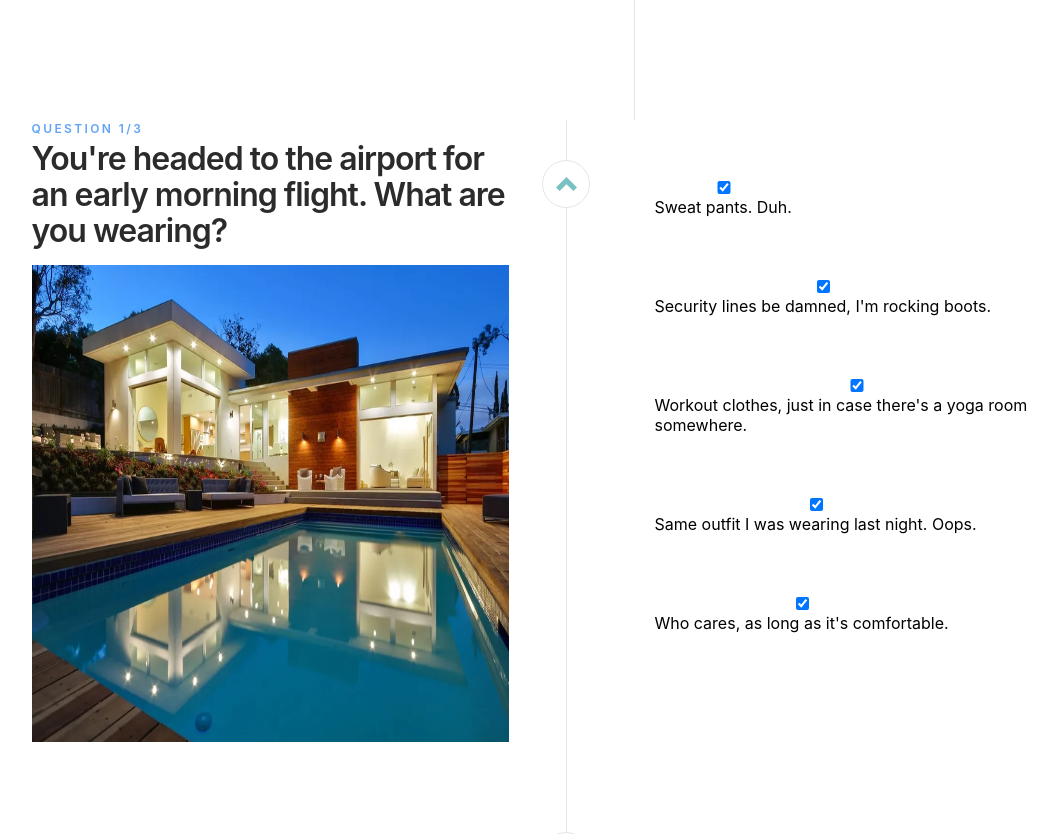
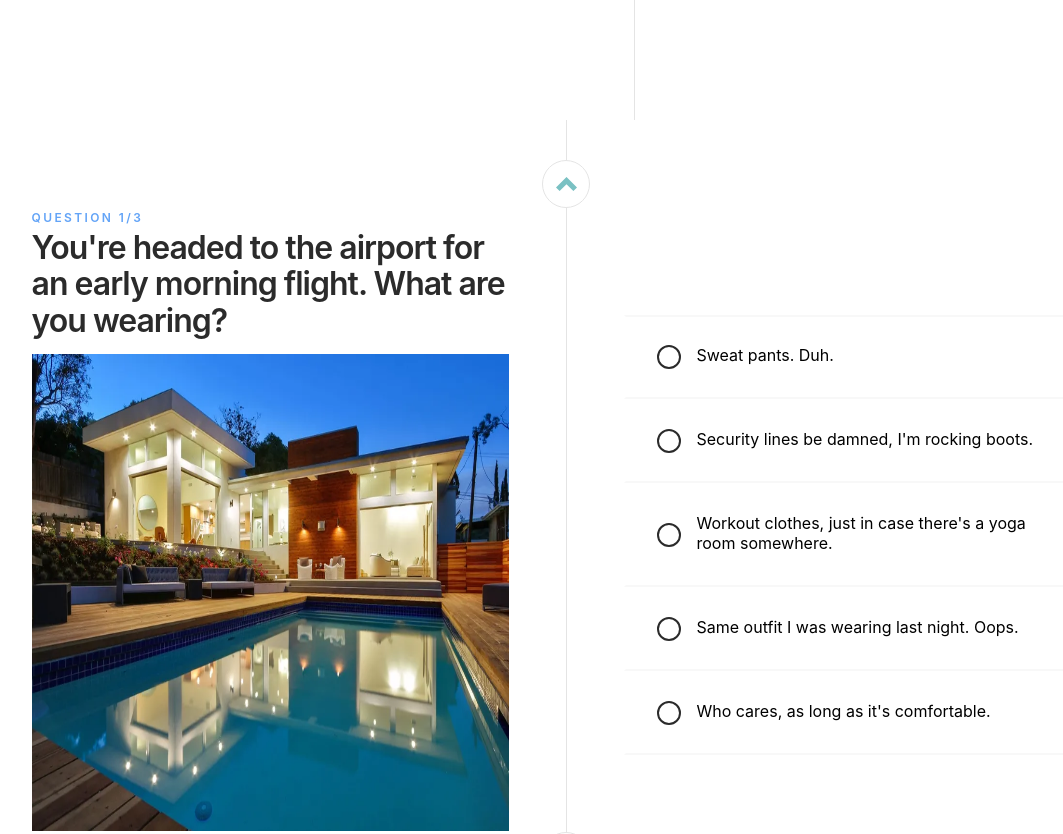
Before and after one commit to j33n/airbnb-quiz-page-rebuild, a Next.js app: page / in a window 1280 px wide. Shown: the part 680-1514 px from the top of the page, without its empty margins (6-1069 px from the left). Built offline with nearby package versions, Linux system fonts and the light colour scheme.

Commit message:
enhance questions UI

```diff
--- a/components/primary/Question/Question.tsx
+++ b/components/primary/Question/Question.tsx
@@ -1,5 +1,6 @@
+import {useState} from 'react'
+import Image from 'next/image'
 import Link from 'next/link'
-import Image from 'next/image'
 
 import {CheckBox, ScrollerButton} from 'components'
 
@@ -42,15 +43,11 @@ const Question = ({data, size}: IQuestion) => {
       </LeftBoxStyled>
       <RightBoxStyled>
         {data.answers.map((answer: AnswerType) => (
-          <Link href={`#section-${data.id + 1}`} scroll>
-            <a>
-              <CheckBox
-                label={answer.description}
-                value={true}
-                onChange={() => {}}
-              />
-            </a>
-          </Link>
+          <CheckBox
+            label={answer.description}
+            value={true}
+            href={`#section-${data.id + 1}`}
+          />
         ))}
       </RightBoxStyled>
       <ScrollStyled bottom last={size === data.id}>
--- a/components/primary/Question/QuestionStyle.ts
+++ b/components/primary/Question/QuestionStyle.ts
@@ -21,6 +21,7 @@ export const LeftBoxStyled = styled.div`
   width: 50%;
   padding-left: 12.5px;
   padding-right: 57.5px;
+  margin: auto;
 `
 
 export const RightBoxStyled = styled.div`
@@ -30,6 +31,7 @@ export const RightBoxStyled = styled.div`
   padding-left: 57.5px;
   padding-right: 12.5px;
   padding-top: 30px;
+  margin: auto;
 `
 
 export const LabelStyled = styled.span`
--- a/components/secondary/CheckBox/CheckBox.tsx
+++ b/components/secondary/CheckBox/CheckBox.tsx
@@ -1,18 +1,36 @@
-import {LabelStyled, InputStyled, Container} from './CheckBoxStyle'
+import React, {useState} from 'react'
+import Link from 'next/link'
+import Image from 'next/image'
+import {LabelStyled, InputStyled, Container, LinkStyled, BoxTextStyled} from './CheckBoxStyle'
+import Tick from 'assets/Tick.svg'
 
 export declare interface ICheckBox {
   label: string
   value: boolean
-  onChange: () => void
+  onChange?: () => void
+  href: string
+  active: false
 }
 
-const CheckBox = ({label, value, onChange}: ICheckBox) => {
+const CheckBox = ({label, value, onChange, href, active}: ICheckBox) => {
+  const [checked, setChecked] = useState<boolean>(false)
+
+  const handleChange = () => {
+    setChecked(!checked)
+  }
+
   return (
-    <Container>
-      <LabelStyled>
-        <InputStyled type="checkbox" checked={value} onChange={onChange} />
-        {label}
-      </LabelStyled>
+    <Container active={checked}>
+      <Link href={href}>
+        <a>
+          <LinkStyled>
+              <InputStyled onClick={handleChange} active={checked}>
+                <Image src={Tick} alt="check box" />
+              </InputStyled>
+              <BoxTextStyled>{label}</BoxTextStyled>
+          </LinkStyled>
+        </a>
+      </Link>
     </Container>
   )
 }
--- a/components/secondary/CheckBox/CheckBoxStyle.ts
+++ b/components/secondary/CheckBox/CheckBoxStyle.ts
@@ -1,17 +1,71 @@
 import styled from 'styled-components'
 
-export const Container = styled.div`
+export declare interface IActive {
+  active: boolean
+}
+
+export const Container = styled.div<IActive>`
+  border: 2px solid transparent;
+  border-bottom: 2px solid rgba(238, 238, 238, 0.4);
+
+  &:first-child {
+    border-top: 2px solid rgba(238, 238, 238, 0.4);
+  }
+
+  &:hover {
+    border-top: 0;
+    border-bottom: 0;
+    border: 2px solid #5da8fc;
+  }
+
+  ${props =>
+    props.active &&
+    `
+    background: #5da8fc;
+    color: #fff;
+  `}
+`
+
+export const LinkStyled = styled.div`
+  width: 100%;
   position: relative;
   display: table;
   padding: 28px 43px 32px 31px;
 `
 
-export const LabelStyled = styled.label`
+export const LabelStyled = styled.span`
   display: flex;
-  flex-direction: column;
+  flex-direction: row;
   width: 100%;
+  padding-left: 40px;
+  font-size: 18px;
+  line-height: 1.22;
+  letter-spacing: -0.2px;
+  color: #2b2b2b;
+  font-weight: 400;
 `
 
-export const InputStyled = styled.input`
+export const InputStyled = styled.div<IActive>`
+  display: flex;
+  align-items: center;
+  justify-content: center;
+  position: absolute;
+  top: 50%;
+  margin-top: -12px;
+  width: 24px;
+  height: 24px;
+  border: solid 2px #2b2b2b;
+  border-radius: 50%;
+  vertical-align: middle;
+
+  ${props =>
+    props.active &&
+    `
+      border: solid 2px #fff;
+    `}
+`
+
+export const BoxTextStyled = styled.span`
   display: block;
+  padding-left: 40px;
 `
--- a/package.json
+++ b/package.json
@@ -9,12 +9,14 @@
     "lint": "next lint"
   },
   "dependencies": {
+    "body-scroll-lock": "^4.0.0-beta.0",
     "next": "12.1.5",
     "react": "18.0.0",
     "react-dom": "18.0.0",
     "styled-components": "^5.3.5"
   },
   "devDependencies": {
+    "@types/body-scroll-lock": "^3.1.0",
     "@types/node": "17.0.25",
     "@types/react": "18.0.6",
     "@types/react-dom": "18.0.2",
```
Also changed, not shown: pages/index.tsx (+12 -0 lines), 1 other file (tests, documents, lock files or other folders).
